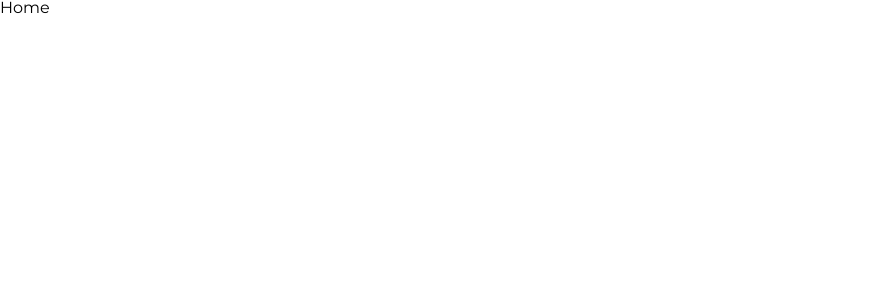
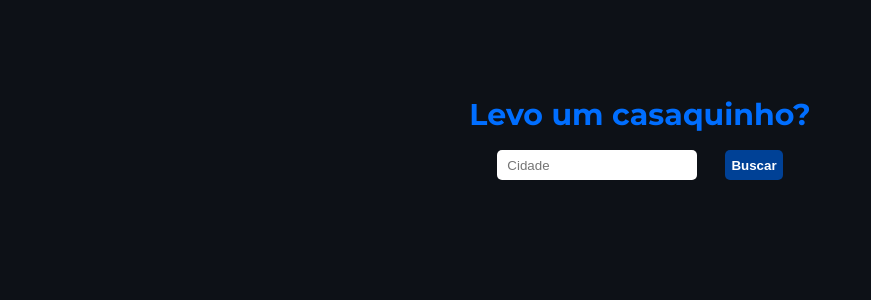
Before and after one commit to hardkill551/DoITakeALittleJacket, a React (Vite) app: page / in a window 1280 px wide. Shown: the top 300 px of the page, without its empty margins (0-871 px from the left). Built offline with nearby package versions, Linux system fonts and the light colour scheme.

Commit message:
style: findWeather

```diff
--- /dev/null
+++ b/src/components/FindCity/FindCity.tsx
@@ -0,0 +1,24 @@
+import { useState } from "react";
+import "../../style/ErrorPageStyle";
+import { FindCityStyle } from "./FindCityStyle";
+import axios from "axios";
+
+export default function FindCity() {
+    const [city, setCity] = useState<string>('');
+  return (
+    <FindCityStyle>
+      <h1>Levo um casaquinho?</h1>
+      <div>
+        <input placeholder="Cidade" onChange={(e:any) => setCity(e.target.value)}></input>
+        <button onClick={()=>findWeather(city)}>Buscar</button>
+      </div>
+    </FindCityStyle>
+  );
+
+  function findWeather(city:string | null):void{
+    if(!city) return;
+    axios.get(`http://api.openweathermap.org/geo/1.0/direct?q=${city}&limit=5&appid=${process.env.APP_ID}`).then(res => {
+        console.log(res)
+    }).catch(err => console.log(err))
+  }
+}
--- /dev/null
+++ b/src/components/FindCity/FindCityStyle.tsx
@@ -0,0 +1,42 @@
+import styled from "styled-components";
+
+export const FindCityStyle = styled.div`
+    display: flex;
+    flex-direction: column;
+    align-items: center;
+    margin-bottom: 20px;
+    h1{
+        color: #006eff;
+        font-weight: 700;
+        margin-bottom: 20px;
+        font-size: 30px;
+        text-align:center;
+    }
+    div {
+        display: flex;
+        width: 100%;
+        justify-content: space-evenly;
+    }
+    input{
+        width: 200px;
+        height: 30px;
+        border-radius: 5px;
+        border: none;
+        padding: 10px;
+    }
+    input:focus{
+        outline: 2px solid #004196;
+    }
+    button{
+        height: 30px;
+        border-radius: 5px;
+        border: none;
+        background-color: #004196;
+        color: #fff;
+        font-weight: 600;
+    }
+    button:hover{
+        background-color: #006eff;
+        cursor: pointer;
+    }
+`
--- a/src/pages/Home.tsx
+++ b/src/pages/Home.tsx
@@ -1,10 +1,13 @@
 import '../style/HomeStyle'
+import { BackGround } from '../style/HomeStyle'
+import FindCity from '../components/FindCity/FindCity'
 
 export default function Home() {
 
-
     return (
-        <div>Home</div>
+        <BackGround>
+            <FindCity/>
+        </BackGround>
 
     )
 }
--- a/src/style/HomeStyle.tsx
+++ b/src/style/HomeStyle.tsx
@@ -0,0 +1,17 @@
+import styled from "styled-components";
+
+export const BackGround = styled.div`
+    width: 100vw;
+    display: flex;
+    align-items: center;
+    flex-direction: column;
+    padding-top: 100px;
+    background-color: #0D1117;
+    height:100vh;
+    div h1{
+        color: #006eff;
+        font-weight: 700;
+        margin-bottom: 20px;
+        font-size: 30px;
+    }
+`
```
